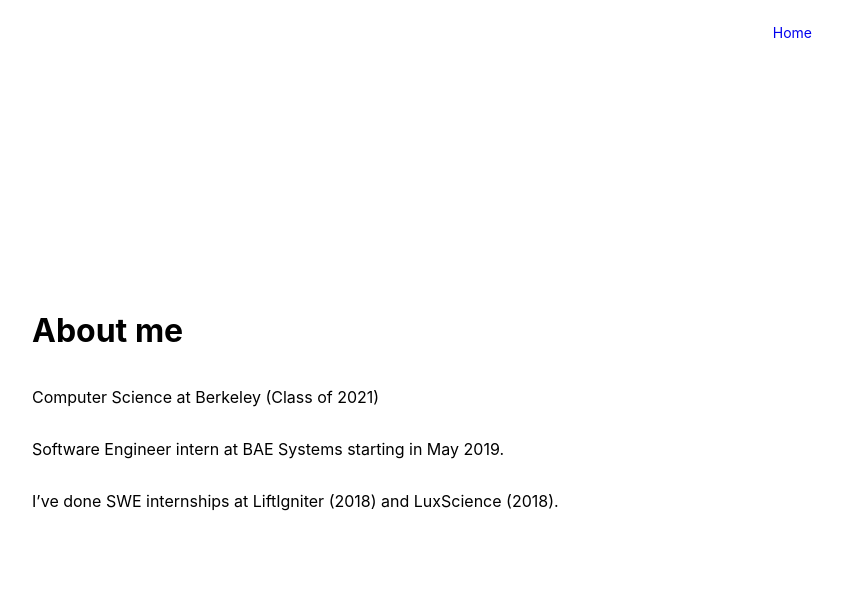
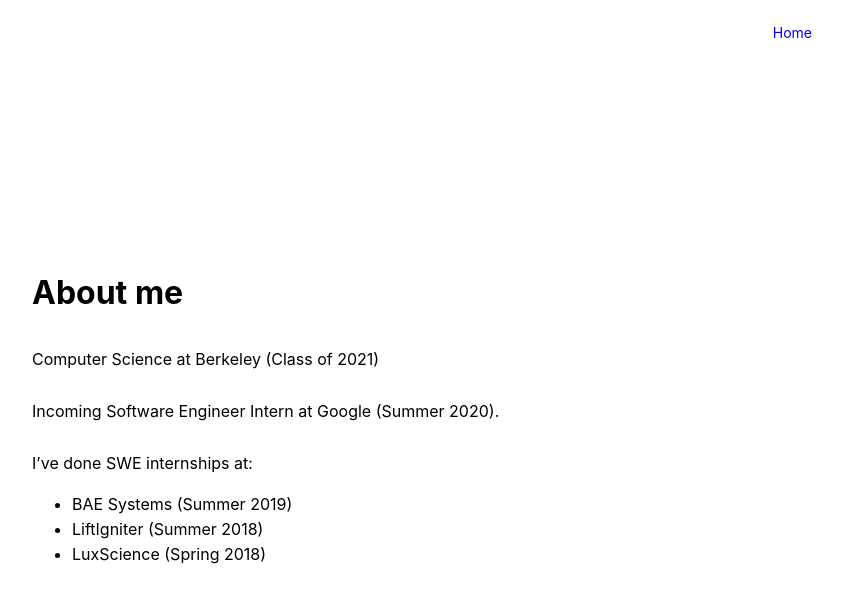
Before and after one commit to garrettwesley/portfolio, a React (Create React App) app: page /about in a window 1280 px wide. Shown: the top 602 px of the page, without its empty margins (213-1056 px from the left). Built offline with nearby package versions, Linux system fonts and the light colour scheme.

Commit message:
Updates to links, about, and typing page

```diff
--- a/src/About.js
+++ b/src/About.js
@@ -14,8 +14,13 @@
                 <div className="body">
                     <h1 className="body-header">About me</h1>
                     <p>Computer Science at Berkeley (Class of 2021) </p>
-                    <p>Software Engineer intern at BAE Systems starting in May 2019.</p>
-                    <p>I’ve done SWE internships at LiftIgniter (2018) and LuxScience (2018).</p>
+                    <p>Incoming Software Engineer Intern at Google (Summer 2020).</p>
+                    <p>I’ve done SWE internships at:</p>
+                    <ul className="internship-list">
+                        <li>BAE Systems (Summer 2019)</li>
+                        <li>LiftIgniter (Summer 2018)</li>
+                        <li>LuxScience (Spring 2018)</li>
+                    </ul>
                 </div>
             </div>
       )
--- a/src/App.js
+++ b/src/App.js
@@ -52,7 +52,7 @@
                 <h1 className="">
                     I Build Things
                 </h1>
-                <p className="">I have created a few apps and libraries <span className="highlight">(30k+ downloads)</span>.</p>
+                <p className="">I have created a few apps and libraries <span className="highlight">(100k+ downloads)</span>.</p>
                 <div className="link-container">
                     <div className="link-item">
                         <Link to="/speed-typer">
@@ -60,7 +60,7 @@
                             <div className="dot-separator"/>
                             <div className="description">Minimalistic extension to improve typing speed and analyze your progress</div>
                         </Link>
-                    </div>
+                </div>
                     <div className="link-item">
                         <a
                             href="https://chrome.google.com/webstore/detail/spotlight-tab-search/gjmolmghaajjfghafknnmnhobhcpamjm"
--- a/src/App.scss
+++ b/src/App.scss
@@ -122,7 +122,7 @@
                 text-decoration: none;
                 .title {
                     font-size: 1rem;
-                    color: black;
+                    color: blue;
                     font-weight: 400;
                 }
                 .description {
@@ -153,7 +153,21 @@
 .body-typing {
     min-height: calc(100vh - 7rem);
     display: flex;
-    flex-direction: row;
+    flex-direction: column;
     justify-content: flex-start;
     align-items: baseline;
 }
+.internship-list {
+    margin: 0px;
+    li {
+        padding-top: 5px;
+    }
+}
+.typing-links {
+    color: blue;
+    display: flex;
+    flex-direction: column;
+    a {
+        padding-top: 10px;
+    }
+}
--- a/src/Typing.js
+++ b/src/Typing.js
@@ -16,8 +16,10 @@
                 </div>
                 <div className="body-typing">
                     <h1 className="body-header">Speed Typer</h1>
-                    <a href="https://www.producthunt.com/posts/touch-typer">Product Hunt</a>
-                    <a href="https://chrome.google.com/webstore/detail/speed-typing-10-fast-fing/eoefmbbcheodkhndmjkfjicobhiafano">Download</a>
+                    <div className="typing-links">
+                        <a href="https://www.producthunt.com/posts/touch-typer" target="_blank" rel="noopener noreferrer">Product Hunt</a>
+                        <a href="https://chrome.google.com/webstore/detail/speed-typing-10-fast-fing/eoefmbbcheodkhndmjkfjicobhiafano" target="_blank" rel="noopener noreferrer">Install</a>
+                    </div>
                 </div>
             </div>
       )
```
